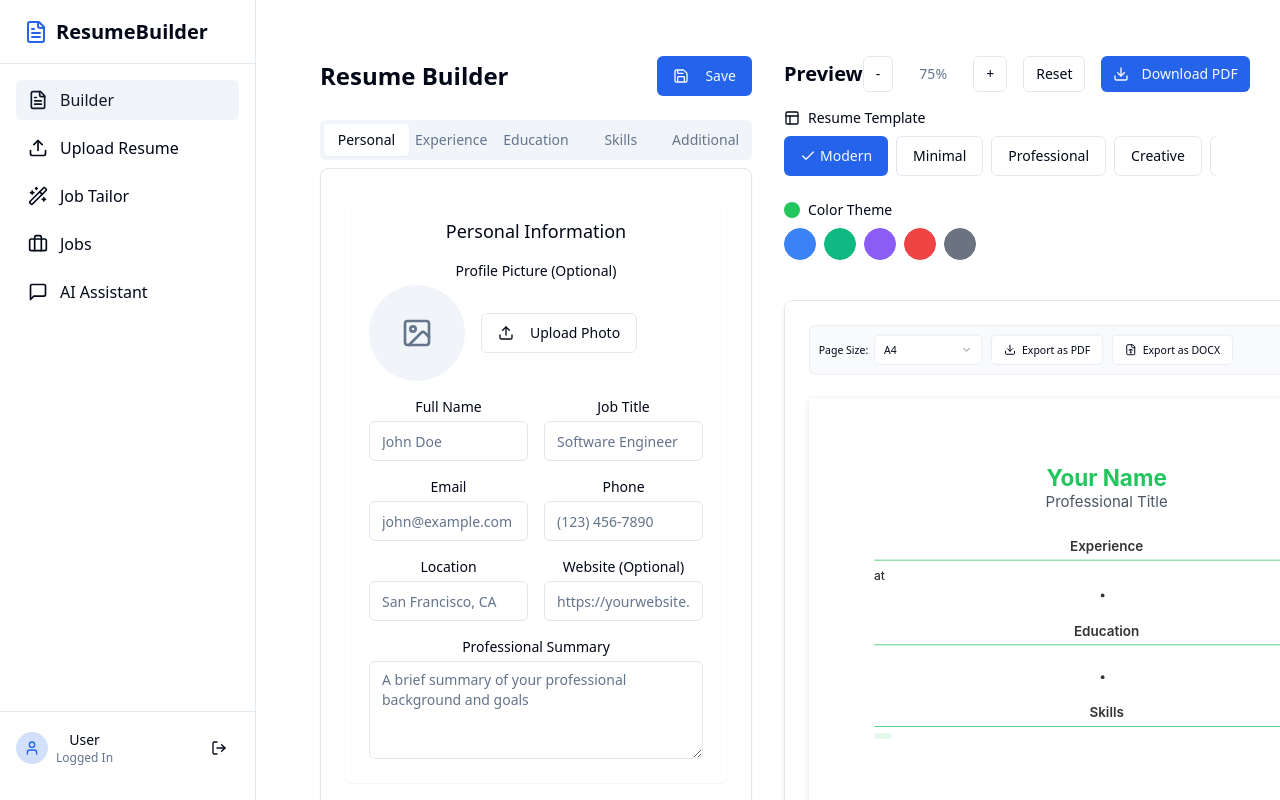
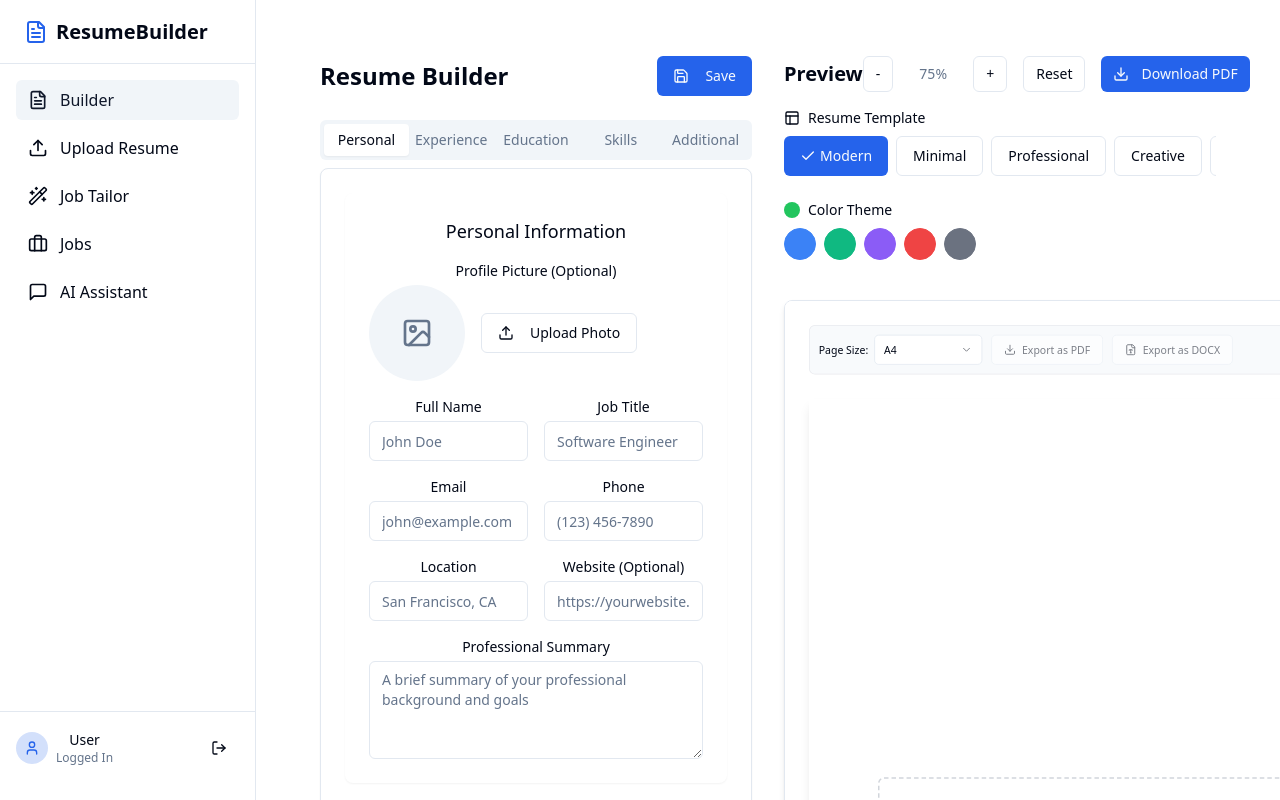
Before and after one commit to vinodreddy12345/resume-bot-creator, a React (Vite) app: page /builder in a window 1280 px wide. Shown: the top 800 px of the page. Built offline with nearby package versions, Linux system fonts and the light colour scheme.

Commit message:
Fix: ModernTemplate type errors
Fixes type errors in ModernTemplate.tsx by ensuring properties are accessed safely.

```diff
--- a/src/components/ResumePreview.tsx
+++ b/src/components/ResumePreview.tsx
@@ -70,7 +70,7 @@ export const ResumePreview = () => {
   };
 
   // Check if we have valid resumeData to render
-  const hasValidData = resumeData && resumeData.personal;
+  const hasValidData = resumeData && resumeData.personal && resumeData.personal.name;
 
   return (
     <div className="resume-preview flex flex-col gap-4">
--- a/src/templates/resume/ModernTemplate.tsx
+++ b/src/templates/resume/ModernTemplate.tsx
@@ -23,7 +23,7 @@ export const ModernTemplate: React.FC<ModernTemplateProps> = ({ resumeData, them
   const primaryColor = theme?.primaryColor || '#22c55e';
   const fontFamily = theme?.fontFamily || '"Inter", sans-serif';
 
-  // Safe access helpers
+  // Safe access helpers with default empty objects to prevent runtime errors
   const personal = resumeData?.personal || {};
   const experience = resumeData?.experience || [];
   const education = resumeData?.education || [];
@@ -45,7 +45,7 @@ export const ModernTemplate: React.FC<ModernTemplateProps> = ({ resumeData, them
     }}>
       {/* Header Section */}
       <header className="mb-6 flex items-start gap-4">
-        {personal?.profilePicture && (
+        {personal && 'profilePicture' in personal && personal.profilePicture && (
           <div className="w-24 h-24 rounded-full overflow-hidden">
             <img
               src={personal.profilePicture}
@@ -56,23 +56,23 @@ export const ModernTemplate: React.FC<ModernTemplateProps> = ({ resumeData, them
         )}
         <div className="flex-1">
           <h1 className="text-3xl font-bold" style={{ color: primaryColor }}>
-            {personal?.name || 'Your Name'}
+            {'name' in personal ? personal.name : 'Your Name'}
           </h1>
           <p className="text-xl text-gray-600">
-            {personal?.title || 'Professional Title'}
+            {'title' in personal ? personal.title : 'Professional Title'}
           </p>
 
           <div className="flex flex-wrap gap-x-4 mt-2 text-sm text-gray-600">
-            {personal?.email && (
+            {'email' in personal && personal.email && (
               <div key="email">{personal.email}</div>
             )}
-            {personal?.phone && (
+            {'phone' in personal && personal.phone && (
               <div key="phone">{personal.phone}</div>
             )}
-            {personal?.location && (
+            {'location' in personal && personal.location && (
               <div key="location">{personal.location}</div>
             )}
-            {personal?.website && (
+            {'website' in personal && personal.website && (
               <div key="website">{personal.website}</div>
             )}
           </div>
@@ -80,7 +80,7 @@ export const ModernTemplate: React.FC<ModernTemplateProps> = ({ resumeData, them
       </header>
 
       {/* Summary Section */}
-      {personal?.summary && (
+      {'summary' in personal && personal.summary && (
         <section className="mb-6">
           <h2 className="text-lg font-semibold mb-2 pb-1 border-b" style={{ borderColor: primaryColor }}>
             Professional Summary
@@ -254,8 +254,8 @@ export const ModernTemplate: React.FC<ModernTemplateProps> = ({ resumeData, them
             Languages
           </h2>
           <div className="grid grid-cols-2 gap-2">
-            {languages.map((lang, index) => (
-              <div key={lang.id || `lang-${index}`} className="flex justify-between">
+            {languages.map((lang) => (
+              <div key={lang.id} className="flex justify-between">
                 <div>{lang.name}</div>
                 <div className="text-gray-600">{lang.proficiency}</div>
               </div>
@@ -265,7 +265,8 @@ export const ModernTemplate: React.FC<ModernTemplateProps> = ({ resumeData, them
       )}
 
       {/* Custom Sections */}
-      {customSections && Array.isArray(customSections) && customSections.length > 0 && customSections[0]?.title && (
+      {customSections && Array.isArray(customSections) && customSections.length > 0 &&
+       customSections[0] && 'title' in customSections[0] && customSections[0].title && (
         <section className="mb-6">
           <h2 className="text-lg font-semibold mb-2 pb-1 border-b" style={{ borderColor: primaryColor }}>
             {customSections[0].title}
```
